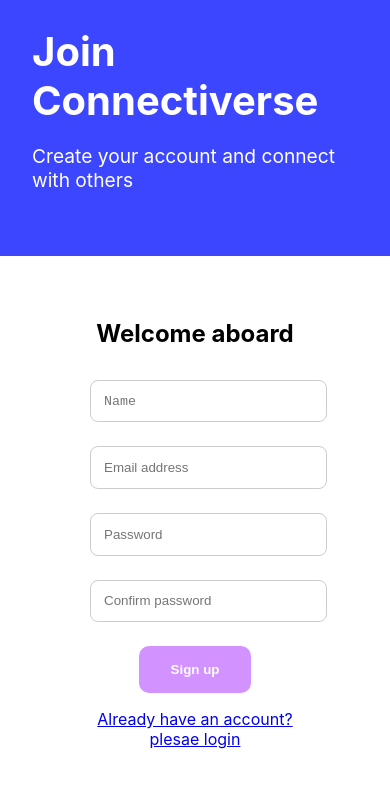
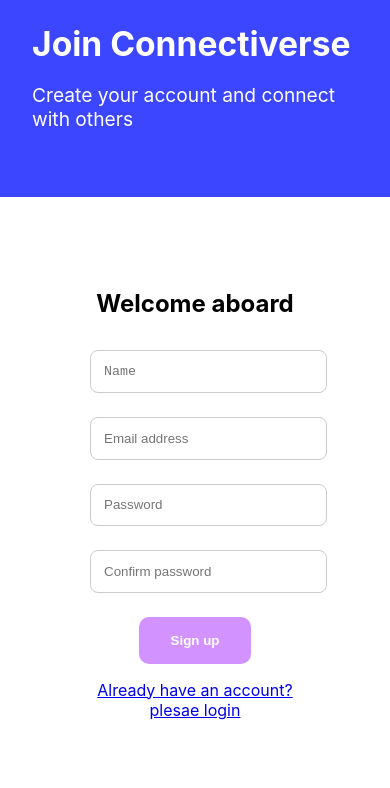
Before and after one commit to mrinmoy32/Connectiverse-React, a React (Create React App) app: page /signup in a window 390 px wide. Shown: the top 788 px of the page. Built offline with nearby package versions, Linux system fonts and the light colour scheme.

Commit message:
media query fix

```diff
--- a/src/pages/SignupPage.css
+++ b/src/pages/SignupPage.css
@@ -39,7 +39,7 @@
 }
 
 .input-container {
-  margin-bottom: .5rem;
+  margin-bottom: 0.5rem;
 }
 
 input {
@@ -61,7 +61,7 @@ input {
   margin-bottom: 1rem;
 }
 
-.signup_action{
+.signup_action {
   display: flex;
   flex-direction: column;
 }
@@ -71,13 +71,13 @@ input {
     flex-direction: column;
   }
 
-  .singup__left-section{
+  .singup__left-section {
     flex: 0.3;
     width: 100%;
     padding: 2rem;
     padding-top: 0;
   }
-  .singup__right-section{
+  .singup__right-section {
     flex: 1.7;
     width: 100%;
     padding-top: 1rem;
@@ -86,5 +86,8 @@ input {
     font-size: 1.5rem;
     margin-top: 0;
   }
-
+  .signup-text h1 {
+    font-size: 2.1rem;
+    margin-bottom: 0.6rem;
+  }
 }
```
